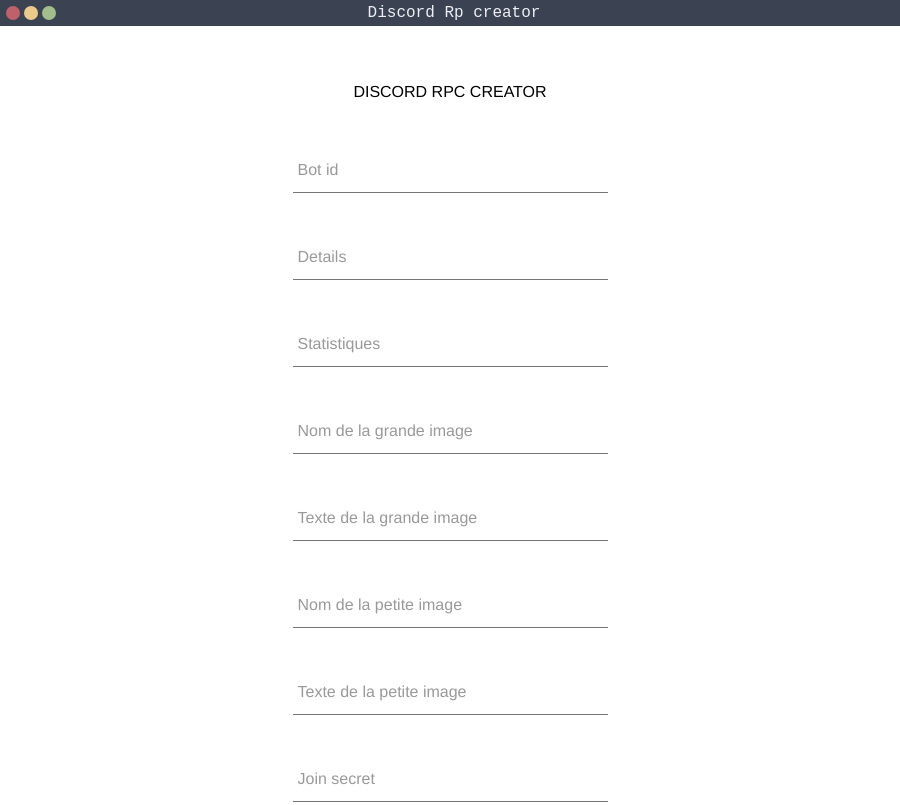
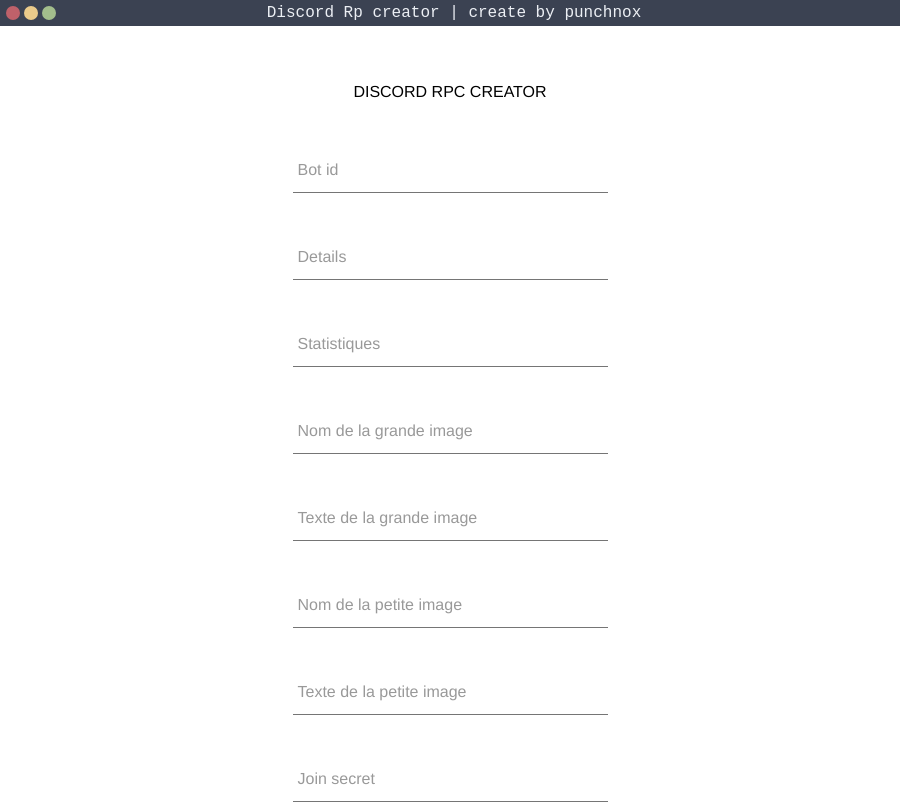
Before and after one commit to NotPunchnox/Discord-Rpc-Tools, an Electron app: page index.html in a window 900 px wide. Shown: the top 805 px of the page. Drawn offline with Linux system fonts and the light colour scheme.

Commit message:
Update index.html

```diff
--- a/index.html
+++ b/index.html
@@ -17,7 +17,7 @@
     <div class="btn" id="close"></div>
     <div class="btn" id="max"></div>
     <div class="btn" id="min"></div>
-    <div id="title">Discord Rp creator</span>
+    <div id="title">Discord Rp creator | create by punchnox</span>
     </div>
   </div>
 
```
